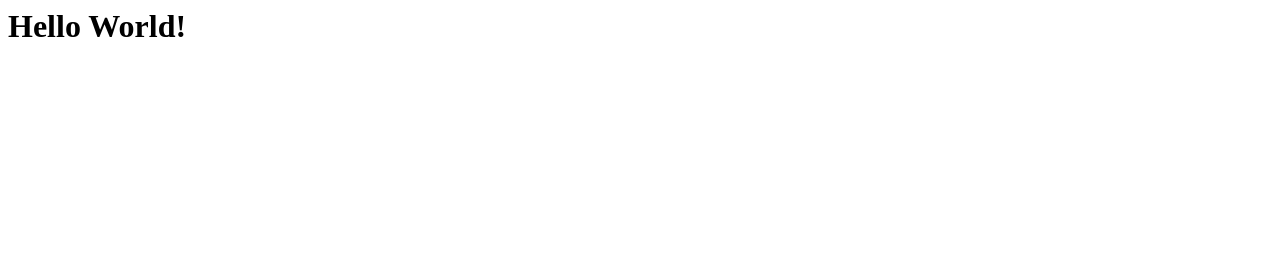
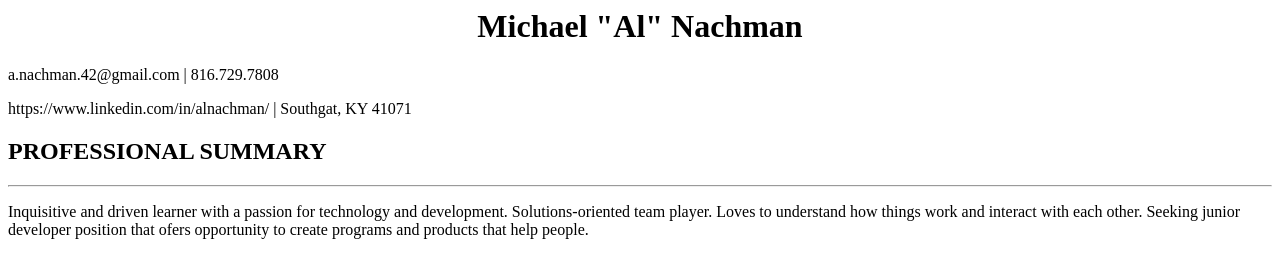
Before and after one commit to ANachman42/ResumePage, a plain HTML site: page index.html in a window 1280 px wide. Drawn offline with Linux system fonts and the light colour scheme.

Commit message:
Update index.html
Added 1st draft header info and professional summary. Want to see how it actually looks.

```diff
--- a/index.html
+++ b/index.html
@@ -1 +1,10 @@
-<h1>Hello World!</h1>
+<h1><center><b>Michael "Al" Nachman</b></center></h1>
+
+<p>a.nachman.42@gmail.com | 816.729.7808</p>
+<p>https://www.linkedin.com/in/alnachman/ | Southgat, KY 41071</p>
+
+<h2><b>PROFESSIONAL SUMMARY</b></h2>
+<hr />
+<p>Inquisitive and driven learner with a passion for technology and development. Solutions-oriented team player.
+  Loves to understand how things work and interact with each other. Seeking junior developer position that ofers
+opportunity to create programs and products that help people.</p>
```
